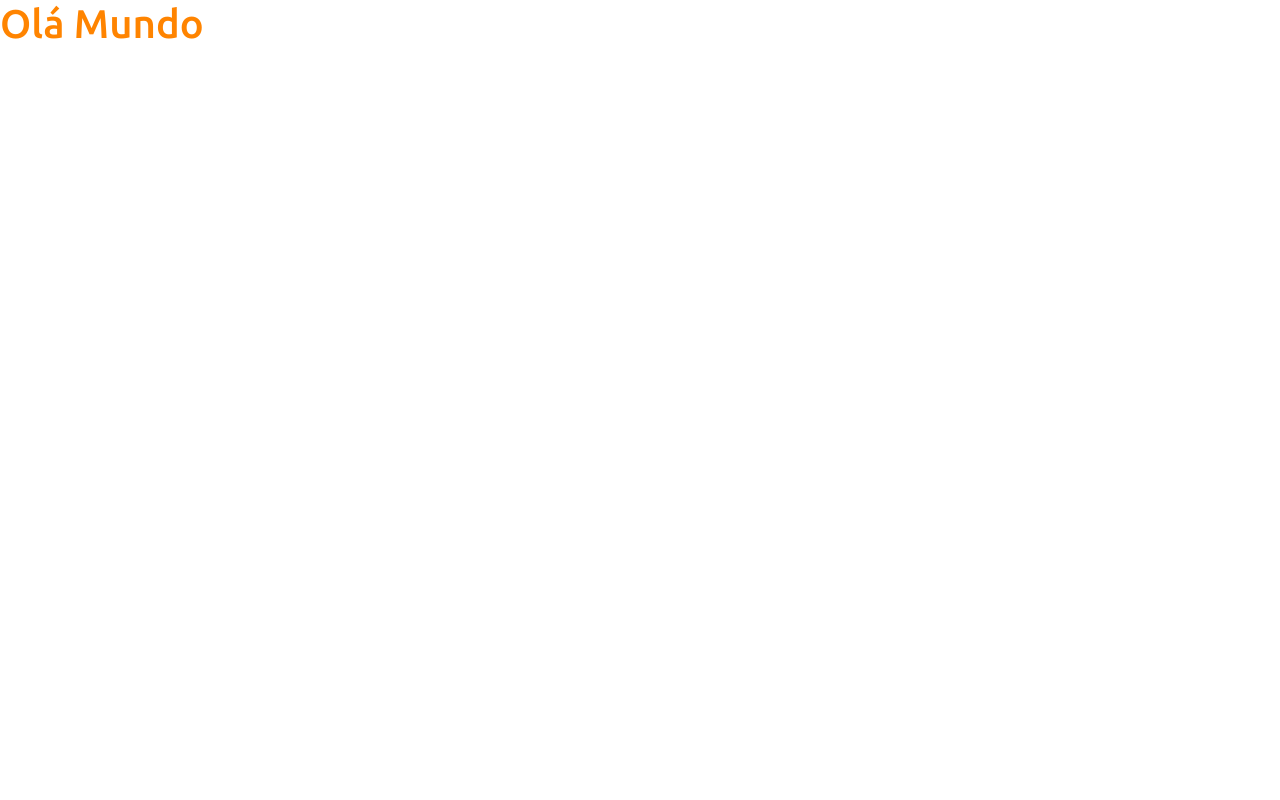
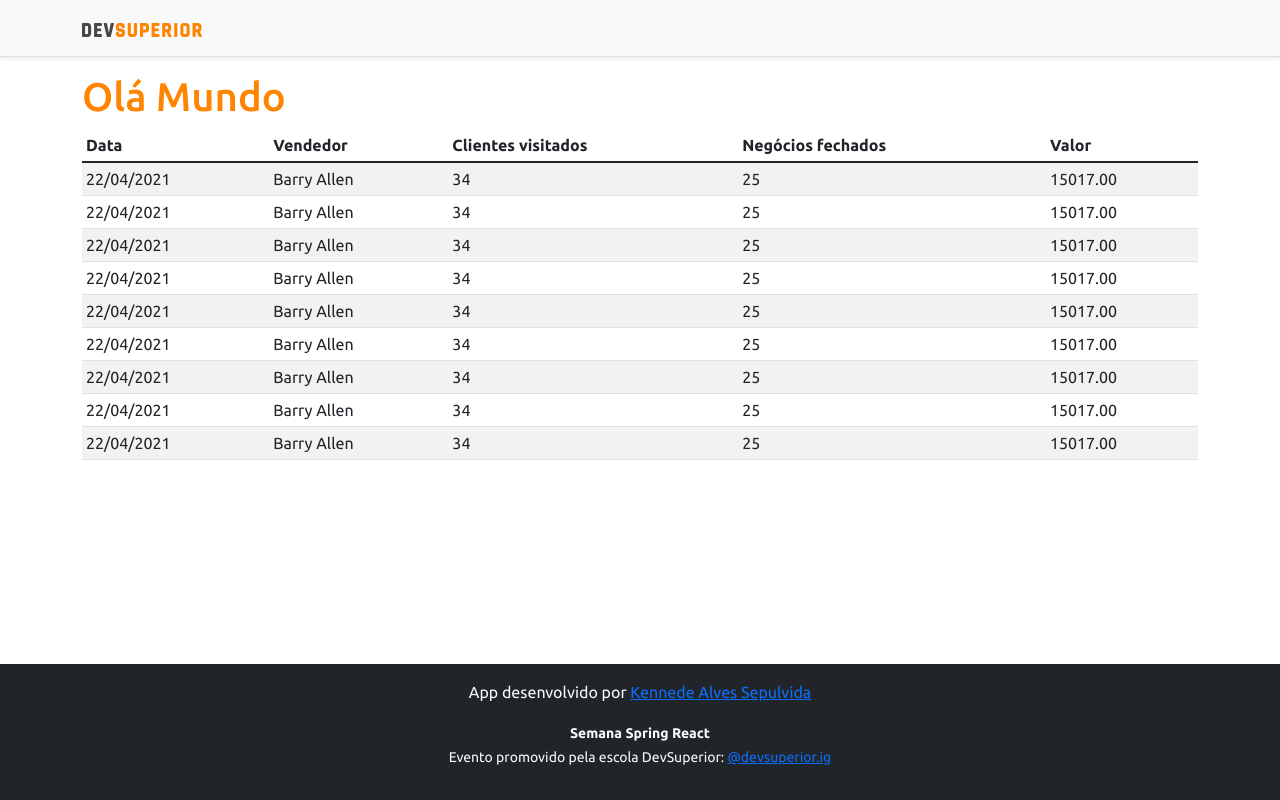
Before and after one commit to kennede/projeto-sds3, a React (Create React App) app in the folder frontend/: page / in a window 1280 px wide. Built offline with nearby package versions, Linux system fonts and the light colour scheme.

Commit message:
Basic static components

```diff
--- a/frontend/src/App.tsx
+++ b/frontend/src/App.tsx
@@ -1,10 +1,19 @@
+import DataTable from 'components/DataTable';
+import Footer from 'components/Footer';
+import NavBar from 'components/NavBar';
 import React from 'react';
 
 function App() {
   return (
-    <div >
-      <h1 className="text-primary"> Olá Mundo </h1>
-    </div>
+    <>
+      <NavBar />
+      <div className="container" >
+        <h1 className="text-primary"> Olá Mundo </h1>
+
+        <DataTable />
+      </div>
+      <Footer />
+    </>
   );
 }
 
--- /dev/null
+++ b/frontend/src/components/DataTable/index.tsx
@@ -0,0 +1,88 @@
+import React from 'react';
+
+
+const DataTable = () => {
+    return (
+        <div className="table-responsive">
+            <table className="table table-striped table-sm">
+                <thead>
+                    <tr>
+                        <th>Data</th>
+                        <th>Vendedor</th>
+                        <th>Clientes visitados</th>
+                        <th>Negócios fechados</th>
+                        <th>Valor</th>
+                    </tr>
+                </thead>
+                <tbody>
+                    <tr>
+                        <td>22/04/2021</td>
+                        <td>Barry Allen</td>
+                        <td>34</td>
+                        <td>25</td>
+                        <td>15017.00</td>
+                    </tr>
+                    <tr>
+                        <td>22/04/2021</td>
+                        <td>Barry Allen</td>
+                        <td>34</td>
+                        <td>25</td>
+                        <td>15017.00</td>
+                    </tr>
+                    <tr>
+                        <td>22/04/2021</td>
+                        <td>Barry Allen</td>
+                        <td>34</td>
+                        <td>25</td>
+                        <td>15017.00</td>
+                    </tr>
+                    <tr>
+                        <td>22/04/2021</td>
+                        <td>Barry Allen</td>
+                        <td>34</td>
+                        <td>25</td>
+                        <td>15017.00</td>
+                    </tr>
+                    <tr>
+                        <td>22/04/2021</td>
+                        <td>Barry Allen</td>
+                        <td>34</td>
+                        <td>25</td>
+                        <td>15017.00</td>
+                    </tr>
+                    <tr>
+                        <td>22/04/2021</td>
+                        <td>Barry Allen</td>
+                        <td>34</td>
+                        <td>25</td>
+                        <td>15017.00</td>
+                    </tr>
+                    <tr>
+                        <td>22/04/2021</td>
+                        <td>Barry Allen</td>
+                        <td>34</td>
+                        <td>25</td>
+                        <td>15017.00</td>
+                    </tr>
+                    <tr>
+                        <td>22/04/2021</td>
+                        <td>Barry Allen</td>
+                        <td>34</td>
+                        <td>25</td>
+                        <td>15017.00</td>
+                    </tr>
+                    <tr>
+                        <td>22/04/2021</td>
+                        <td>Barry Allen</td>
+                        <td>34</td>
+                        <td>25</td>
+                        <td>15017.00</td>
+                    </tr>
+                </tbody>
+            </table>
+        </div>
+
+    );
+}
+
+export default DataTable;
--- /dev/null
+++ b/frontend/src/components/Footer/index.tsx
@@ -0,0 +1,16 @@
+import React from 'react';
+
+
+const Footer = () => {
+    return (
+        <footer className="footer mt-auto py-3 bg-dark">
+            <div className="container">
+                <p className="text-light">App desenvolvido por <a href="https://github.com/kennede/projeto-sds3" target="_blank" rel="noreferrer">Kennede Alves Sepulvida</a></p>
+                <p className="text-light"><small><strong>Semana Spring React</strong><br />
+                    Evento promovido pela escola DevSuperior: <a href="https://instagram.com/devsuperior.ig" target="_blank" rel="noreferrer">@devsuperior.ig</a></small></p>
+            </div>
+        </footer>
+    );
+}
+
+export default Footer;
--- /dev/null
+++ b/frontend/src/components/NavBar/index.tsx
@@ -0,0 +1,18 @@
+import ImgDsDark from 'assets/img/ds-dark.svg';
+import React from 'react';
+
+
+const NavBar = () => {
+    return (
+        <div className="d-flex flex-column flex-md-row align-items-center p-3 px-md-4 mb-3 bg-light border-bottom shadow-sm">
+            <div className="container">
+                <nav className="my-2 my-md-0 mr-md-3">
+                    <img src={ImgDsDark} alt="DevSuperior" width="120" />
+                </nav>
+            </div>
+        </div>
+
+    );
+}
+
+export default NavBar;
```
Also changed, not shown: frontend/src/assets/img/ds-dark.svg (added).
